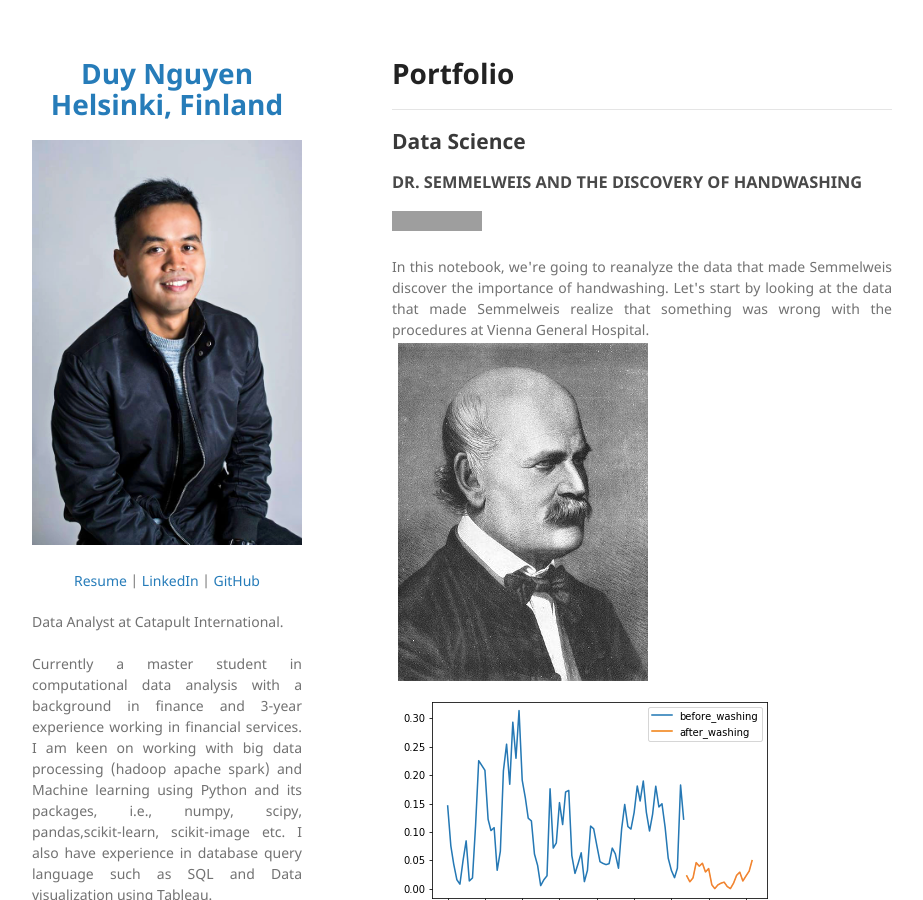
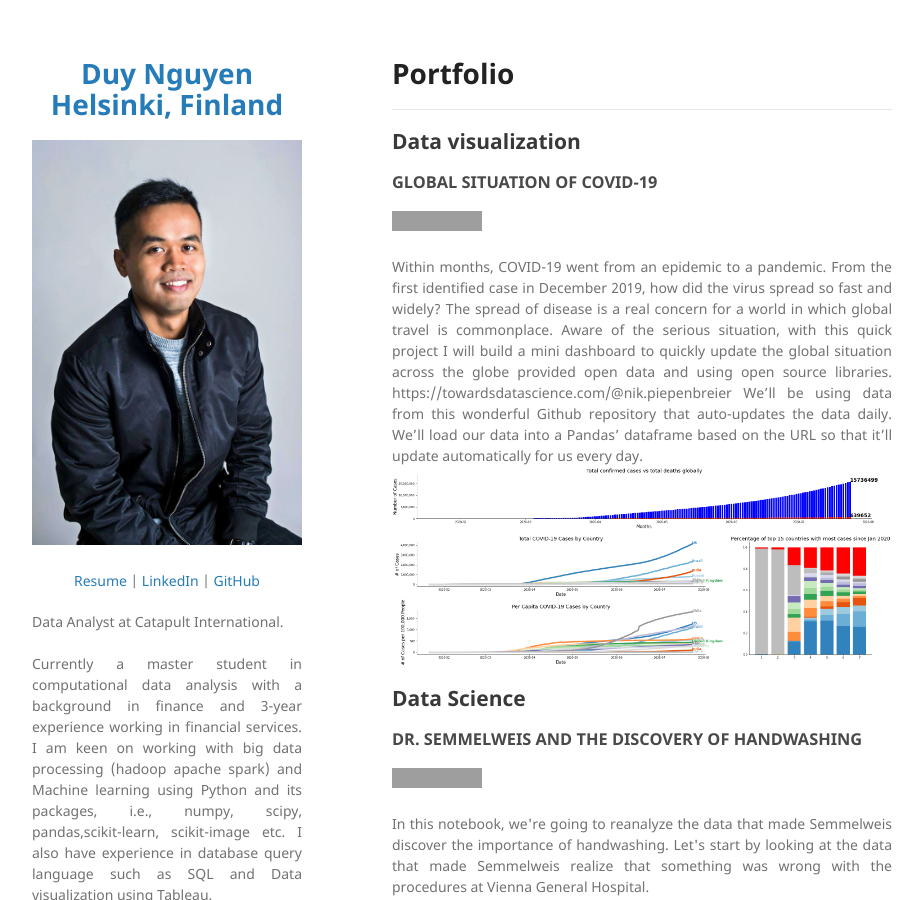
Before and after one commit to duy7590/duy7590.github.io, a Jekyll site: the page built from index.md, in a window 1280 px wide and 900 px high. Shown: the whole window, without its empty margins (178-1101 px from the left). Built offline with Jekyll 4.4.1, drawn with Linux system fonts in a browser that asks for light colours; our own code applies the rules of GitHub Pages for plain Markdown files; grey boxes are pictures that could not be loaded.

Commit message:
Update index.md

```diff
--- a/index.md
+++ b/index.md
@@ -1,5 +1,22 @@
 # Portfolio
 ---
+## Data visualization
+
+### GLOBAL SITUATION OF COVID-19
+[![Run in Google Colab](https://img.shields.io/badge/Colab-Run_in_Google_Colab-blue?logo=Google&logoColor=FDBA18)](https://colab.research.google.com/github/duy7590/Covid-19-Status-Visualization/blob/master/Visualizing_COVID_19_Data.ipynb)
+
+
+<div style="text-align: justify">Within months, COVID-19 went from an epidemic to a pandemic. From the first identified case in December 2019, how did the virus spread so fast and widely? The spread of disease is a real concern for a world in which global travel is commonplace.
+Aware of the serious situation, with this quick project I will build a mini dashboard to quickly update the global situation across the globe provided open data and using open source libraries.
+https://towardsdatascience.com/@nik.piepenbreier We’ll be using data from this wonderful Github repository that auto-updates the data daily. We’ll load our data into a Pandas’ dataframe based on the URL so that it’ll update automatically for us every day.</div>
+
+<img src="images/covid19_visual.png" align="center"/>
+---
+
+
+
+
+
 ## Data Science
 
 ### DR. SEMMELWEIS AND THE DISCOVERY OF HANDWASHING
```
